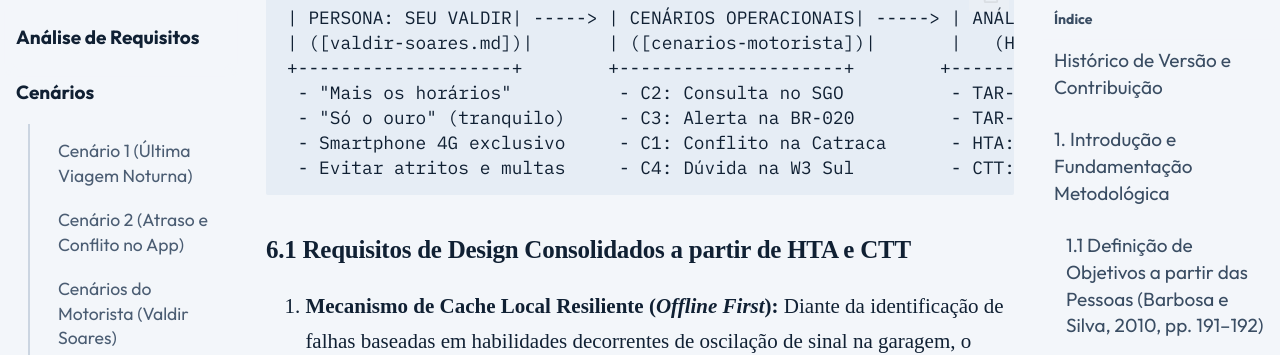
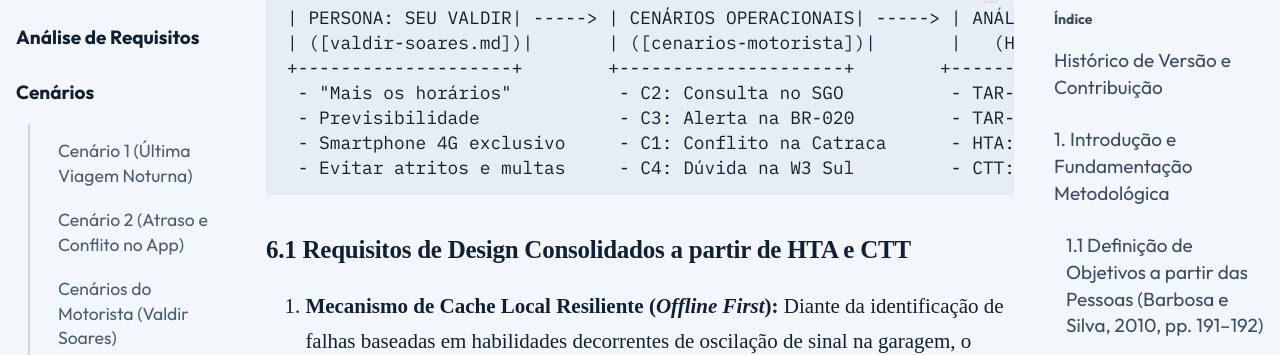
Before and after one commit to Interacao-Humano-Computador/2026.2-Grupo05, an MkDocs documentation site: the page built from docs/analise-de-requisitos/analise-de-tarefas/analise-hta-ctt-motorista.md, in a window 1280 px wide and 900 px high, scrolled down 25983 px. Shown: the part 154-509 px from the top of the window. Built offline with MkDocs 1.6.1 and Material for MkDocs 9.7.7, drawn with Linux system fonts in a browser that asks for light colours; comment, search, counter and statistics services are not loaded; some of the changed text lies outside the part shown.

Commit message:
corrigindo textos

````diff
--- a/docs/analise-de-requisitos/analise-de-tarefas/analise-hta-ctt-motorista.md
+++ b/docs/analise-de-requisitos/analise-de-tarefas/analise-hta-ctt-motorista.md
@@ -34,7 +34,7 @@
 Para o motorista Valdir Soares, o objetivo primário não é "clicar em botões em uma tela", mas sim:
 1. **Obter previsibilidade temporal e operacional** da sua jornada de direção ("mais os horários mesmo");
 2. **Prevenir atritos interpessoais e desgastes com passageiros** na catraca decorrentes de desinformação pública;
-3. **Executar a viagem com segurança viária e regularidade**, sem incorrer em advertências ou multas da SEMOB ("só o ouro").
+3. **Executar a viagem com segurança viária e regularidade**, sem incorrer em advertências ou multas da SEMOB.
 
 ### 1.2 Finalidade e Nível de Abstração no Ciclo de Design (Barbosa e Silva, 2010, p. 191)
 Em IHC, a análise de tarefas pode ser empregada em três atividades fundamentais: (1) análise da situação atual de trabalho; (2) (re)design de um sistema computacional; e (3) avaliação de uma intervenção ou novo sistema.
@@ -126,7 +126,7 @@
     T2 --> T23
 
     T31["3.1 Comparar horários oficiais com a ordem da empresa"]
-    T32["3.2 Confirmar conformidade ('só o ouro')"]
+    T32["3.2 Confirmar conformidade"]
     T33["3.3 Reportar descompasso à fiscalização"]
     T3 --> T31
     T3 --> T32
@@ -159,7 +159,7 @@
 | **2.3 Visualizar tabela de saídas e pontos** | - | Linha selecionada pelo usuário. | Percorrer a lista de partidas do terminal de origem e paradas-chave. | Horários de saída do turno destacados visualmente na tela. | Tabelas governamentais em formato PDF estático de difícil leitura em celular. | Desempenho baseado em regras (tentativa frustrada de dar zoom em tabela PDF). | Renderização responsiva em cards verticais com alto contraste e fontes legíveis. |
 | **3. Confirmar regularidade e sincronia operacional** | 3.1 > (3.2 ou 3.3) | Grade horária carregada em tela. | Comparar os horários com a ordem da garagem; validar ou reportar erro. | Viagem iniciada com segurança ou chamado aberto para correção. | Desalinhamento entre o que a SEMOB publica e o que a garagem determinou. | Desempenho baseado em conhecimento (insegurança sobre qual horário cumprir). | Inclusão de selo visual explícito de sincronização de dados entre SEMOB e empresa. |
 | **3.1 Comparar horários oficiais com a garagem** | - | Tabela oficial visível na tela e folha da empresa em mãos. | Confrontar horário de início e fim da viagem planejada. | Confirmação de que os horários são idênticos ou divergentes. | Divergência de minutos que pode gerar multas por parte dos fiscais. | Desempenho baseado em regras (presumir que 5 minutos de diferença são irrelevantes). | Alerta visual em cor contrastante se houver divergência entre sistemas. |
-| **3.2 Confirmar conformidade ("só o ouro")** | - | Horários 100% coincidentes. | Tocar no botão de confirmação e guardar o aparelho. | Mensagem de sucesso: "Viagem confirmada conforme OS oficial". | Nulo (estado ótimo de trabalho). | Não se aplica (sucesso). | Botão amplo de fechamento com confirmação tátil/sonora imediata. |
+| **3.2 Confirmar conformidade"** | - | Horários 100% coincidentes. | Tocar no botão de confirmação e guardar o aparelho. | Mensagem de sucesso: "Viagem confirmada conforme OS oficial". | Nulo (estado ótimo de trabalho). | Não se aplica (sucesso). | Botão amplo de fechamento com confirmação tátil/sonora imediata. |
 | **3.3 Reportar descompasso à fiscalização** | - | Horários divergentes entre site público e ordem da empresa. | Acionar botão "Reportar Divergência" ou procurar despachante. | Registro de chamado emitido e protocolo gerado para resguardo legal. | Motorista não tem canal rápido para contestar erros da SEMOB antes de rodar. | Desempenho baseado em conhecimento (falta de protocolo formal de resguardo). | Botão de "Alerta de Divergência" com emissão instantânea de comprovante digital. |
 
 <div align="center">
@@ -497,7 +497,7 @@
 | ([valdir-soares.md])|       | ([cenarios-motorista])|       |   (HTA e CTT)      |
 +--------------------+        +---------------------+        +--------------------+
  - "Mais os horários"          - C2: Consulta no SGO          - TAR-03 (Escala e Tabela)
- - "Só o ouro" (tranquilo)     - C3: Alerta na BR-020         - TAR-04 (Alerta e Desvio)
+ - Previsibilidade             - C3: Alerta na BR-020         - TAR-04 (Alerta e Desvio)
  - Smartphone 4G exclusivo     - C1: Conflito na Catraca      - HTA: Falhas de Reason
  - Evitar atritos e multas     - C4: Dúvida na W3 Sul         - CTT: Interação [I] e [S]
 ```
````
